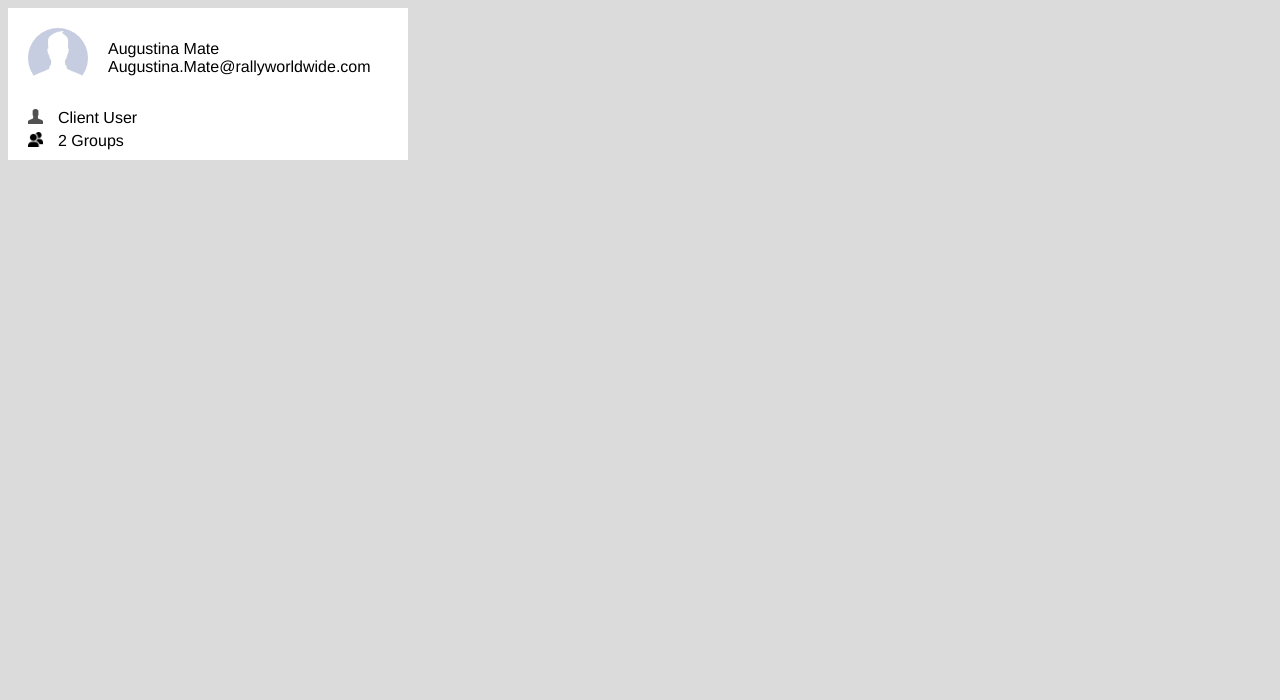
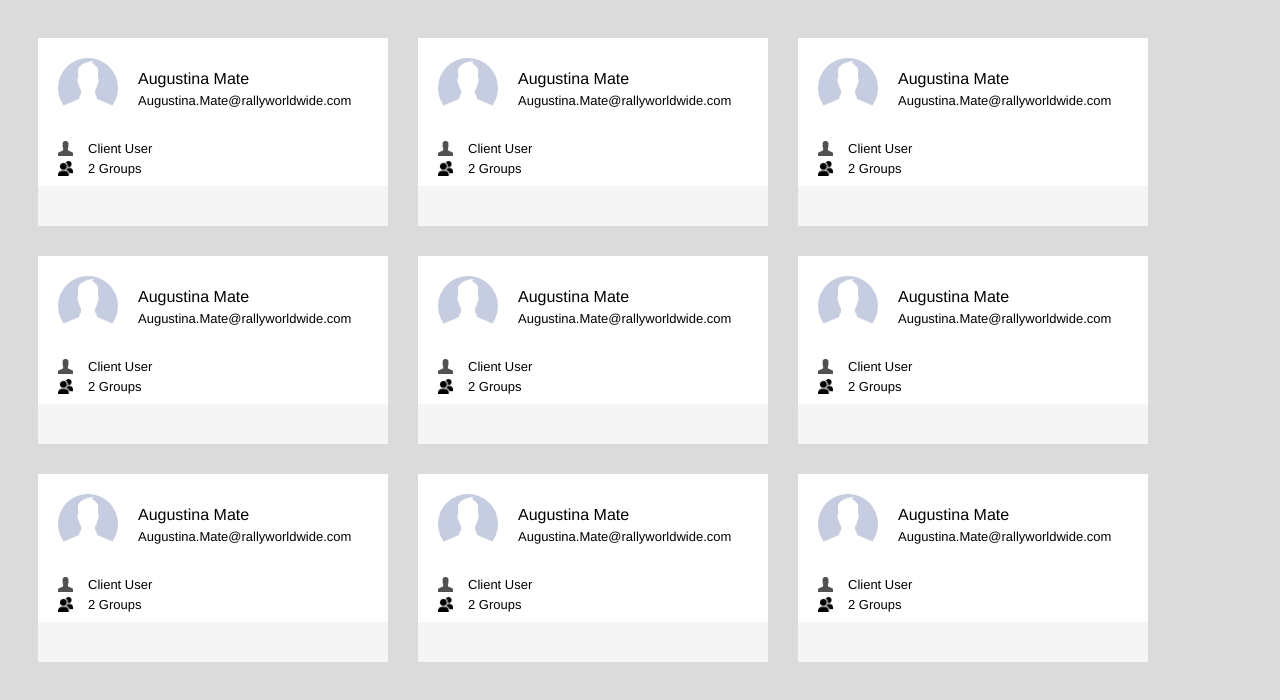
Before and after one commit to agupta93/layout, a plain HTML site: page index.html in a window 1280 px wide. Drawn offline with Linux system fonts and the light colour scheme.

Commit message:
Finished card except the text color and multiple card layout

```diff
--- a/css/style.css
+++ b/css/style.css
@@ -4,7 +4,7 @@ body{
 
 .card{
 	background-color: white;
-	width: 400px;
+	width: 350px;
 	padding: 20px;
 	-webkit-box-sizing: border-box;
 	-moz-box-sizing: border-box;
@@ -41,4 +41,26 @@ body{
 
 .otherCardInfoText{
 	margin-left: 30px;
+	font-size: 13px;
 }
+
+.personalName{
+
+}
+
+.personalEmail{
+	font-size: 13px;
+	margin-top: 5px;
+}
+
+.shade{
+	width: 350px;
+	height: 40px;
+	background-color: #F5F5F5;
+}
+
+.finalCard{
+	float: left;
+	margin-left: 30px;
+	margin-top: 30px;
+}
--- a/index.html
+++ b/index.html
@@ -5,12 +5,12 @@
 		<title>Sample Layout</title>
 	</head>
 	<body>
-		<div class="card">
+		<div class="finalCard">
+			<div class="card">
 				<img src="assets/profile-placeholder.jpg" class="profile-img">
 				<div class="personal">
-					Augustina Mate
-					<br>
-					Augustina.Mate@rallyworldwide.com
+					<div class="personalName">Augustina Mate</div>
+					<div class="personalEmail">Augustina.Mate@rallyworldwide.com</div>
 				</div>
 				<br>
 				<div class="otherCardInfo">
@@ -25,6 +25,201 @@
 						2 Groups
 					</div>
 				</div>
+			</div>
+			<div class="shade">
+			</div>
+		</div>
+		<div class="finalCard">
+			<div class="card">
+				<img src="assets/profile-placeholder.jpg" class="profile-img">
+				<div class="personal">
+					<div class="personalName">Augustina Mate</div>
+					<div class="personalEmail">Augustina.Mate@rallyworldwide.com</div>
+				</div>
+				<br>
+				<div class="otherCardInfo">
+					<img src="assets/user-glyph.png" class="otherCardInfoImg">
+					<div class="otherCardInfoText">
+						Client User
+					</div>
+				</div>
+				<div class="otherCardInfo">
+					<img src="assets/groupuser-glyph.png" class="otherCardInfoImg">
+					<div class="otherCardInfoText">
+						2 Groups
+					</div>
+				</div>
+			</div>
+			<div class="shade">
+			</div>
+		</div>
+		<div class="finalCard">
+			<div class="card">
+				<img src="assets/profile-placeholder.jpg" class="profile-img">
+				<div class="personal">
+					<div class="personalName">Augustina Mate</div>
+					<div class="personalEmail">Augustina.Mate@rallyworldwide.com</div>
+				</div>
+				<br>
+				<div class="otherCardInfo">
+					<img src="assets/user-glyph.png" class="otherCardInfoImg">
+					<div class="otherCardInfoText">
+						Client User
+					</div>
+				</div>
+				<div class="otherCardInfo">
+					<img src="assets/groupuser-glyph.png" class="otherCardInfoImg">
+					<div class="otherCardInfoText">
+						2 Groups
+					</div>
+				</div>
+			</div>
+			<div class="shade">
+			</div>
+		</div>
+		<div class="finalCard">
+			<div class="card">
+				<img src="assets/profile-placeholder.jpg" class="profile-img">
+				<div class="personal">
+					<div class="personalName">Augustina Mate</div>
+					<div class="personalEmail">Augustina.Mate@rallyworldwide.com</div>
+				</div>
+				<br>
+				<div class="otherCardInfo">
+					<img src="assets/user-glyph.png" class="otherCardInfoImg">
+					<div class="otherCardInfoText">
+						Client User
+					</div>
+				</div>
+				<div class="otherCardInfo">
+					<img src="assets/groupuser-glyph.png" class="otherCardInfoImg">
+					<div class="otherCardInfoText">
+						2 Groups
+					</div>
+				</div>
+			</div>
+			<div class="shade">
+			</div>
+		</div>
+		<div class="finalCard">
+			<div class="card">
+				<img src="assets/profile-placeholder.jpg" class="profile-img">
+				<div class="personal">
+					<div class="personalName">Augustina Mate</div>
+					<div class="personalEmail">Augustina.Mate@rallyworldwide.com</div>
+				</div>
+				<br>
+				<div class="otherCardInfo">
+					<img src="assets/user-glyph.png" class="otherCardInfoImg">
+					<div class="otherCardInfoText">
+						Client User
+					</div>
+				</div>
+				<div class="otherCardInfo">
+					<img src="assets/groupuser-glyph.png" class="otherCardInfoImg">
+					<div class="otherCardInfoText">
+						2 Groups
+					</div>
+				</div>
+			</div>
+			<div class="shade">
+			</div>
+		</div>
+		<div class="finalCard">
+			<div class="card">
+				<img src="assets/profile-placeholder.jpg" class="profile-img">
+				<div class="personal">
+					<div class="personalName">Augustina Mate</div>
+					<div class="personalEmail">Augustina.Mate@rallyworldwide.com</div>
+				</div>
+				<br>
+				<div class="otherCardInfo">
+					<img src="assets/user-glyph.png" class="otherCardInfoImg">
+					<div class="otherCardInfoText">
+						Client User
+					</div>
+				</div>
+				<div class="otherCardInfo">
+					<img src="assets/groupuser-glyph.png" class="otherCardInfoImg">
+					<div class="otherCardInfoText">
+						2 Groups
+					</div>
+				</div>
+			</div>
+			<div class="shade">
+			</div>
+		</div>
+		<div class="finalCard">
+			<div class="card">
+				<img src="assets/profile-placeholder.jpg" class="profile-img">
+				<div class="personal">
+					<div class="personalName">Augustina Mate</div>
+					<div class="personalEmail">Augustina.Mate@rallyworldwide.com</div>
+				</div>
+				<br>
+				<div class="otherCardInfo">
+					<img src="assets/user-glyph.png" class="otherCardInfoImg">
+					<div class="otherCardInfoText">
+						Client User
+					</div>
+				</div>
+				<div class="otherCardInfo">
+					<img src="assets/groupuser-glyph.png" class="otherCardInfoImg">
+					<div class="otherCardInfoText">
+						2 Groups
+					</div>
+				</div>
+			</div>
+			<div class="shade">
+			</div>
+		</div>
+		<div class="finalCard">
+			<div class="card">
+				<img src="assets/profile-placeholder.jpg" class="profile-img">
+				<div class="personal">
+					<div class="personalName">Augustina Mate</div>
+					<div class="personalEmail">Augustina.Mate@rallyworldwide.com</div>
+				</div>
+				<br>
+				<div class="otherCardInfo">
+					<img src="assets/user-glyph.png" class="otherCardInfoImg">
+					<div class="otherCardInfoText">
+						Client User
+					</div>
+				</div>
+				<div class="otherCardInfo">
+					<img src="assets/groupuser-glyph.png" class="otherCardInfoImg">
+					<div class="otherCardInfoText">
+						2 Groups
+					</div>
+				</div>
+			</div>
+			<div class="shade">
+			</div>
+		</div>
+		<div class="finalCard">
+			<div class="card">
+				<img src="assets/profile-placeholder.jpg" class="profile-img">
+				<div class="personal">
+					<div class="personalName">Augustina Mate</div>
+					<div class="personalEmail">Augustina.Mate@rallyworldwide.com</div>
+				</div>
+				<br>
+				<div class="otherCardInfo">
+					<img src="assets/user-glyph.png" class="otherCardInfoImg">
+					<div class="otherCardInfoText">
+						Client User
+					</div>
+				</div>
+				<div class="otherCardInfo">
+					<img src="assets/groupuser-glyph.png" class="otherCardInfoImg">
+					<div class="otherCardInfoText">
+						2 Groups
+					</div>
+				</div>
+			</div>
+			<div class="shade">
+			</div>
 		</div>
 	</body>
 </html>
```
